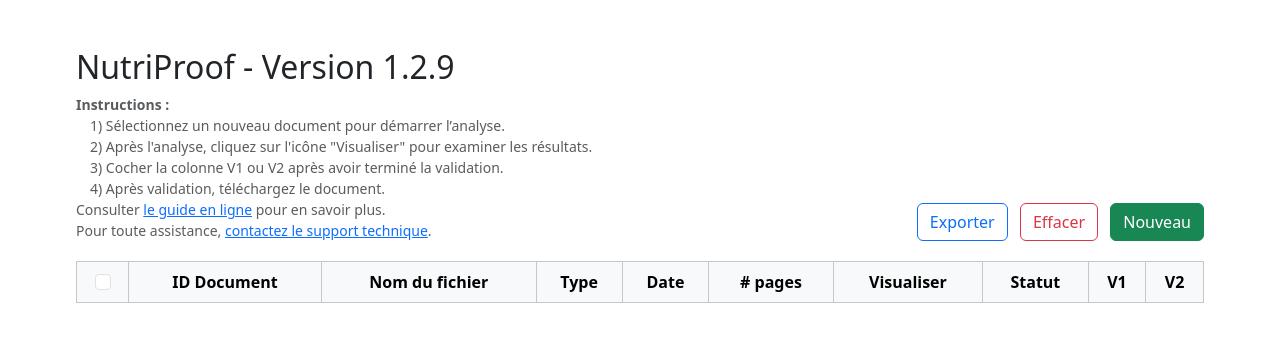
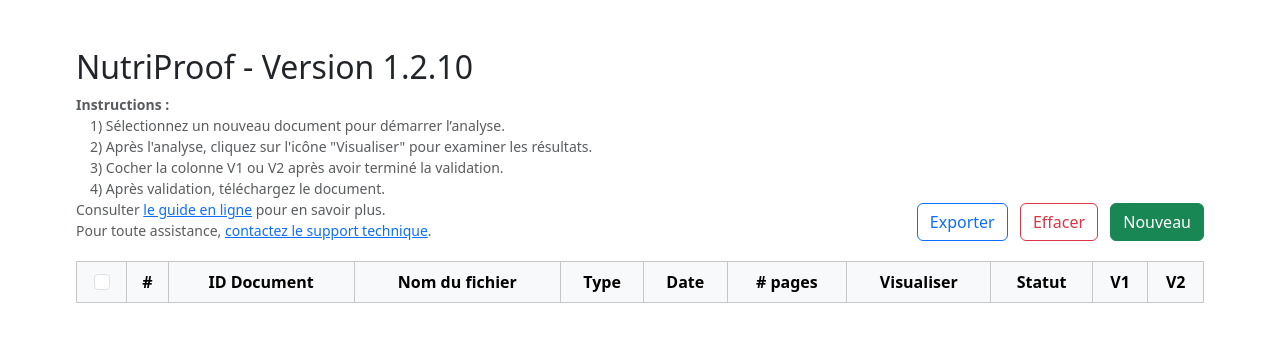
Before and after one commit to metrotechnet/nutriproof, a Flask app: page /main in a window 1280 px wide. Shown: the top 342 px of the page. Run offline with Flask 3, Linux system fonts and the light colour scheme; lists and menus that the app fills with data are empty; parts of the project's set-up code (start-up, migrations or seed data) failed here and were passed over; some libraries are stand-ins or nearby versions.

Commit message:
release: v1.2.10

```diff
--- a/app.py
+++ b/app.py
@@ -340,7 +340,7 @@
 _pyocr_log("[runtime-trace] startup " + json.dumps(_runtime_trace, ensure_ascii=False))
 DEMO_MODE = False   # Set to True to limit page count
 DEMO_MAX_PAGES = 25
-APP_VERSION = '1.2.9'
+APP_VERSION = '1.2.10'
 
 def create_app():
 
--- a/electron/package.json
+++ b/electron/package.json
@@ -1,6 +1,6 @@
 {
     "name":  "nutriproof",
-    "version":  "1.2.9",
+    "version":  "1.2.10",
     "main":  "main.js",
     "author":  "NutriProof",
     "description":  "NutriProof Desktop Application",
--- a/static/js/filemanager.js
+++ b/static/js/filemanager.js
@@ -95,6 +95,14 @@
     const selectedRows = selectableRows.filter((checkbox) => checkbox.checked).length;
     selectAllDocuments.checked = selectedRows === selectableRows.length;
     selectAllDocuments.indeterminate = selectedRows > 0 && selectedRows < selectableRows.length;
+}
+
+function refreshRowIndexes() {
+    const rows = document.querySelectorAll('#projects-table tbody tr');
+    rows.forEach((row, idx) => {
+        const indexCell = row.querySelector('td[data-col="row-index"]');
+        if (indexCell) indexCell.textContent = String(idx + 1);
+    });
 }
 
 if (selectAllDocuments) {
@@ -256,6 +264,7 @@
             const tr = document.createElement('tr');
             tr.innerHTML = `
                 <td class="align-middle text-center"><input type="checkbox" class="form-check-input row-select" data-document-id="${file.document_id || ''}" data-nbr-pages="${file.nbr_pages || ''}" data-category="${file.category || ''}"></td>
+                <td class="align-middle text-center" data-col="row-index"></td>
                 <td class="align-middle text-center" data-col="document-id">${file.document_id || '-'}</td>
                 <td class="align-middle text-center">${file.filename || '-'}</td>
                 <td class="align-middle text-center">${FORM_TYPES[file.category] || file.category || '-'}</td>
@@ -271,6 +280,7 @@
             //start polling et mise à jour du status
             pollJob(file.document_id);
         }
+        refreshRowIndexes();
     }
     updateSelectAllState();
     return;
@@ -348,6 +358,7 @@
   const tr = document.createElement('tr');
   tr.innerHTML = `
     <td class="align-middle text-center"><input type="checkbox" class="form-check-input row-select" disabled></td>
+    <td class="align-middle text-center" data-col="row-index"></td>
     <td class="align-middle text-center" data-col="document-id">${jobid}</td>
     <td class="align-middle text-center">${file.name}</td>
     <td class="align-middle text-center">${FORM_TYPES[selectedCategory] || selectedCategory || '-'}</td>
@@ -359,6 +370,7 @@
     <td class="align-middle text-center"><input type="checkbox" class="form-check-input" disabled></td>
   `;
   tableBody.appendChild(tr);
+  refreshRowIndexes();
   updateSelectAllState();
 
   //start polling et mise à jour du status
@@ -474,6 +486,7 @@
                                                 if (row.querySelector('td[data-col="document-id"]')?.textContent.trim() === jobId) {
                                                     row.innerHTML = `
                                                         <td class="align-middle text-center"><input type="checkbox" class="form-check-input row-select" data-document-id="${file.document_id || ''}" data-nbr-pages="${file.nbr_pages || ''}" data-category="${file.category || ''}"></td>
+                                                        <td class="align-middle text-center" data-col="row-index"></td>
                                                         <td class="align-middle text-center" data-col="document-id">${file.document_id || '-'}</td>
                                                         <td class="align-middle text-center">${file.filename || '-'}</td>
                                                         <td class="align-middle text-center">${FORM_TYPES[file.category] || file.category || '-'}</td>
@@ -484,6 +497,7 @@
                                                         <td class="align-middle text-center"><input type="checkbox" class="form-check-input" name="v1-${file.document_id}" ${file.v1=='true' ? 'checked' : ''} onchange="verifyDocument('${projectId}','${file.document_id}','v1',this.checked ? 'true' : 'false')"></td>
                                                         <td class="align-middle text-center"><input type="checkbox" class="form-check-input" name="v2-${file.document_id}" ${file.v2=='true' ? 'checked' : ''} onchange="verifyDocument('${projectId}','${file.document_id}','v2',this.checked ? 'true' : 'false')"></td>
                                                     `;
+                                                    refreshRowIndexes();
                                                     updateSelectAllState();
                                                     break;
                                                 }
--- a/templates/index.html
+++ b/templates/index.html
@@ -47,6 +47,7 @@
                 <th class="text-center">
                     <input type="checkbox" id="select-all-documents" class="form-check-input" title="Tout sélectionner">
                 </th>
+                <th class="text-center">#</th>
                 <th class="text-center">ID Document</th>
                 <th class="text-center">Nom du fichier</th>
                 <th class="text-center">Type</th>
```
